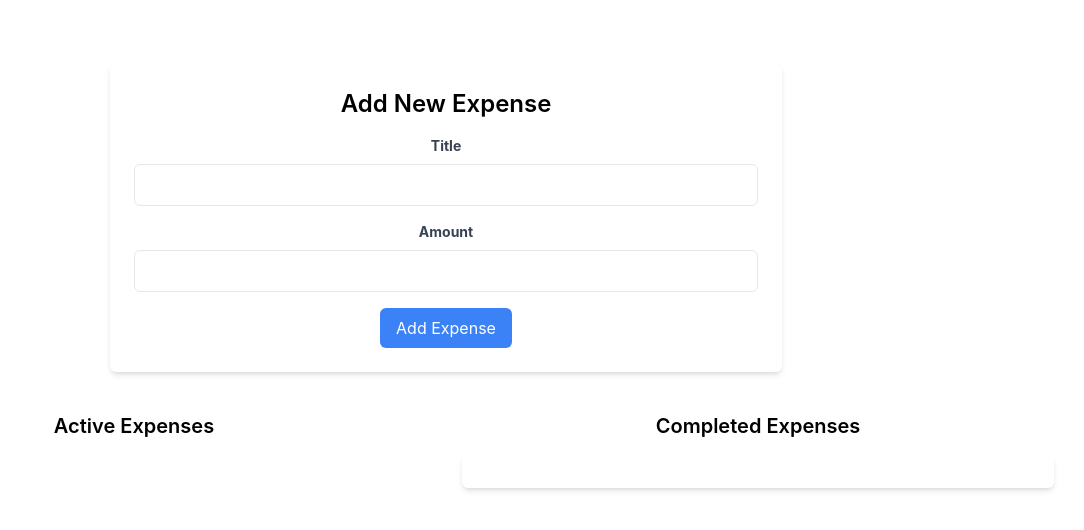
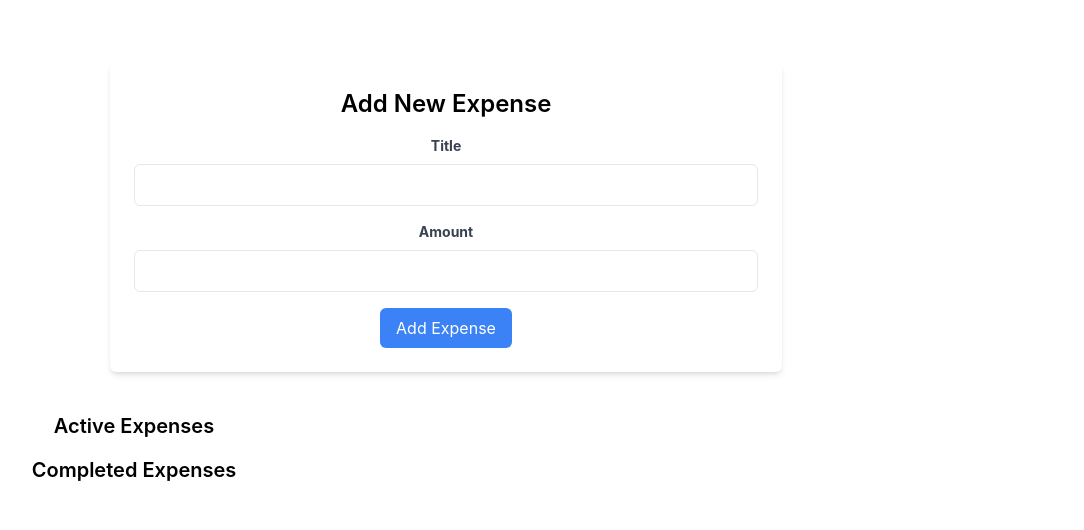
Before and after one commit to brianadams68/Expense-Tracker, a React (Vite) app: page / in a window 1280 px wide. Shown: the top 530 px of the page, without its empty margins (194-1278 px from the left). Built offline with nearby package versions, Linux system fonts and the light colour scheme.

Commit message:
Having issue with local storage and updating, working to fix it

```diff
--- a/package.json
+++ b/package.json
@@ -11,7 +11,8 @@
   },
   "dependencies": {
     "react": "^18.2.0",
-    "react-dom": "^18.2.0"
+    "react-dom": "^18.2.0",
+    "uuid": "^9.0.1"
   },
   "devDependencies": {
     "@types/react": "^18.2.37",
--- a/src/App.jsx
+++ b/src/App.jsx
@@ -1,7 +1,8 @@
 import React, { useState, useEffect } from "react";
 import "./App.css";
 import ExpenseForm from "./components/ExpenseForm";
-import ExpenseList from "./components/ExpenseList";
+import CompletedExpenseList from "./components/CompletedExpenseList";
+import ActiveExpenseList from "./components/ActiveExpenseList";
 
 function App() {
   const [activeExpenses, setActiveExpenses] = useState([]);
@@ -62,51 +63,67 @@ function App() {
       setCompletedExpenses((prevCompletedExpenses) =>
         prevCompletedExpenses.filter((expense) => expense.id !== id)
       );
+      localStorage.setItem(
+        "expensesCompleted",
+        JSON.stringify(completedExpenses.filter((expense) => expense.id !== id))
+      );
     }
 
     setActiveExpenses(updatedActiveExpenses);
     saveExpensesToStorage(updatedActiveExpenses);
-
-    const storedCompletedExpenses =
-      JSON.parse(localStorage.getItem("expensesCompleted")) || [];
-    const updatedCompletedExpenses = storedCompletedExpenses.filter(
-      (expense) => expense.id !== id
-    );
-    localStorage.setItem(
-      "expensesCompleted",
-      JSON.stringify(updatedCompletedExpenses)
-    );
   };
 
   const editExpenseHandler = (id, updatedExpense) => {
     const updatedActiveExpenses = activeExpenses.map((expense) =>
       expense.id === id ? { ...expense, ...updatedExpense } : expense
     );
+
     setActiveExpenses(updatedActiveExpenses);
 
     const editedExpense = updatedActiveExpenses.find(
       (expense) => expense.id === id
     );
+
     if (editedExpense && editedExpense.isDone) {
-      setCompletedExpenses((prevCompletedExpenses) => [
-        editedExpense,
-        ...prevCompletedExpenses,
-      ]);
+      setCompletedExpenses((prevCompletedExpenses) =>
+        prevCompletedExpenses.map((expense) =>
+          expense.id === id ? { ...expense, ...updatedExpense } : expense
+        )
+      );
+      localStorage.setItem(
+        "expensesCompleted",
+        JSON.stringify(
+          completedExpenses.map((expense) =>
+            expense.id === id ? { ...expense, ...updatedExpense } : expense
+          )
+        )
+      );
     }
 
-    saveExpensesToStorage([...updatedActiveExpenses, ...completedExpenses]);
+    const allExpenses = [...updatedActiveExpenses, ...completedExpenses];
+    saveExpensesToStorage(allExpenses);
   };
 
   return (
     <>
       <ExpenseForm onAddExpense={addExpenseHandler} />
-      <ExpenseList
-        activeExpenses={activeExpenses}
-        completedExpenses={completedExpenses}
-        onEdit={editExpenseHandler}
-        onMarkAsDone={markAsDoneHandler}
-        onDelete={deleteExpenseHandler}
-      />
+      <div className="">
+        <div className="">
+          <ActiveExpenseList
+            activeExpenses={activeExpenses}
+            onEdit={editExpenseHandler}
+            onMarkAsDone={markAsDoneHandler}
+            onDelete={deleteExpenseHandler}
+          />
+        </div>
+        <div>
+          <CompletedExpenseList
+            completedExpenses={completedExpenses}
+            onEdit={editExpenseHandler}
+            onDelete={deleteExpenseHandler}
+          />
+        </div>
+      </div>
     </>
   );
 }
--- /dev/null
+++ b/src/components/ActiveExpenseList.jsx
@@ -0,0 +1,29 @@
+import React from "react";
+import ExpenseItem from "./ExpenseItem";
+
+const ActiveExpenseList = ({ activeExpenses, onEdit, onMarkAsDone, onDelete }) => {
+  console.log("Received active expenses:", activeExpenses);
+
+  const expensesToRender = activeExpenses || [];
+
+  return (
+    <div className="flex flex-wrap mt-10">
+      <div className="w-full sm:w-1/2 pr-4">
+        <h2 className="text-xl font-semibold mb-4">Active Expenses</h2>
+        <ul>
+          {expensesToRender.map((expense) => (
+            <ExpenseItem
+              key={expense.id}
+              expense={expense}
+              onEdit={onEdit}
+              onMarkAsDone={onMarkAsDone}
+              onDelete={onDelete}
+            />
+          ))}
+        </ul>
+      </div>
+    </div>
+  );
+};
+
+export default ActiveExpenseList;
--- /dev/null
+++ b/src/components/CompletedExpenseList.jsx
@@ -0,0 +1,25 @@
+import React from "react";
+import ExpenseItem from "./ExpenseItem";
+
+const CompletedExpenseList = ({ completedExpenses, onDelete, onEdit }) => {
+  console.log("Received completed expenses:", completedExpenses);
+
+
+  return (
+    <div className="w-full sm:w-1/2 pr-4">
+      <h2 className="text-xl font-semibold mb-4">Completed Expenses</h2>
+      <ul>
+        {completedExpenses.map((expense) => (
+          <ExpenseItem
+            key={expense.id}
+            expense={expense}
+            onDelete={onDelete}
+            onEdit={onEdit}
+          />
+        ))}
+      </ul>
+    </div>
+  );
+};
+
+export default CompletedExpenseList;
--- a/src/components/ExpenseList.jsx
+++ /dev/null
@@ -1,55 +0,0 @@
-import React from "react";
-import ExpenseItem from "./ExpenseItem";
-
-const ExpenseList = ({
-  activeExpenses,
-  completedExpenses,
-  onEdit,
-  onMarkAsDone,
-  onDelete,
-}) => {
-  const calculateTotalAmount = () => {
-    return completedExpenses.reduce((total, expense) => {
-      console.log("Expense Amount:", expense.amount);
-      return total + expense.amount;
-    }, 0);
-  };
-
-  return (
-    <div className="flex flex-wrap mt-10">
-      <div className="w-full sm:w-1/2 pr-4">
-        <h2 className="text-xl font-semibold mb-4">Active Expenses</h2>
-        <ul>
-          {activeExpenses.map((expense) => (
-            <ExpenseItem
-              key={expense.id}
-              expense={expense}
-              onEdit={onEdit}
-              onMarkAsDone={onMarkAsDone}
-              onDelete={onDelete}
-            />
-          ))}
-        </ul>
-      </div>
-      <div className="w-full sm:w-1/2 pl-4 items-center justify-between bg-white">
-        <h2 className="text-xl font-semibold mb-4">Completed Expenses</h2>
-        <ul className="p-4 rounded-md shadow-md mb-4">
-          {completedExpenses.map((expense) => (
-            <li key={expense.id}>
-              {expense.title} - €{expense.amount}
-            </li>
-          ))}
-        </ul>
-        {completedExpenses.length > 0 && (
-          <div className="mt-4">
-            <p className="font-semibold">
-              Total Expended: €{calculateTotalAmount()}
-            </p>
-          </div>
-        )}
-      </div>
-    </div>
-  );
-};
-
-export default ExpenseList;
```
Also changed, not shown: 1 other file (tests, documents, lock files or other folders).
